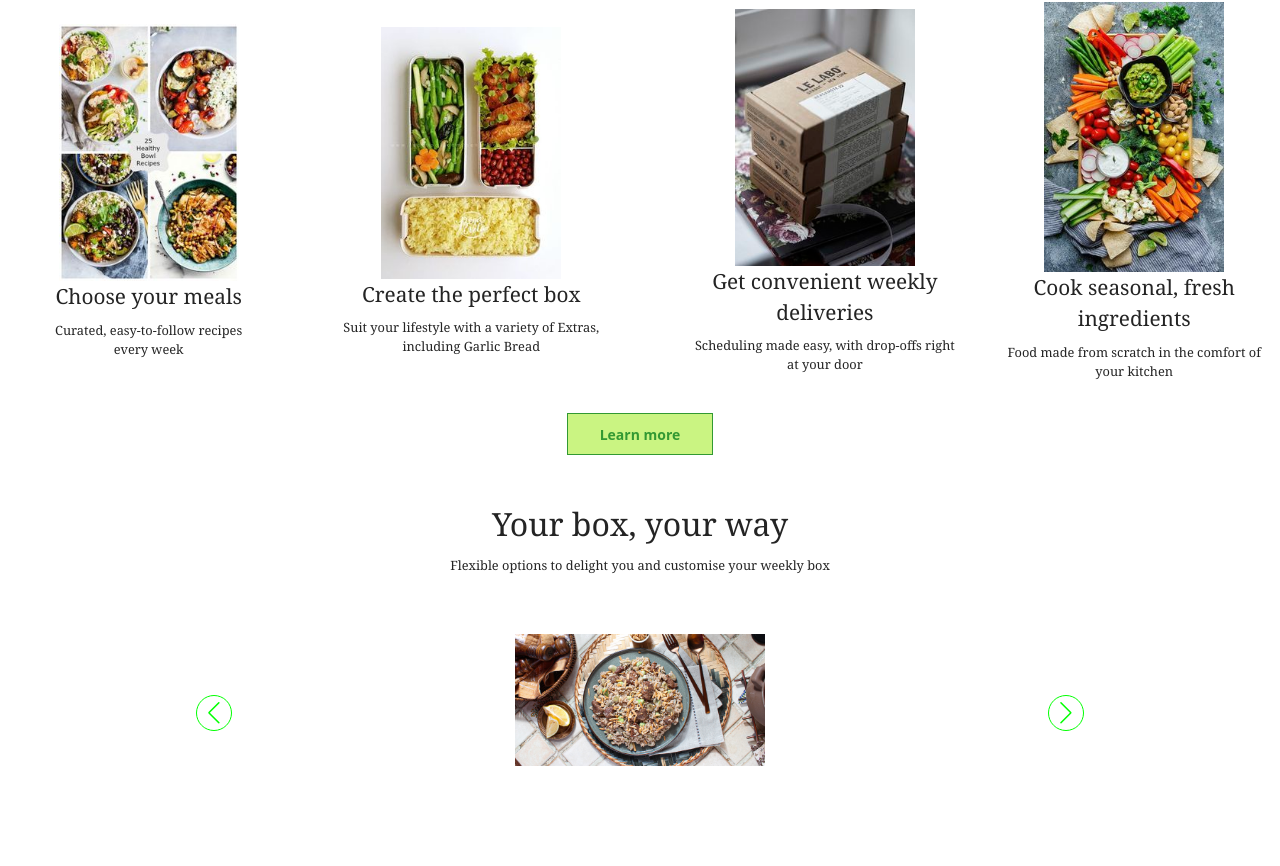
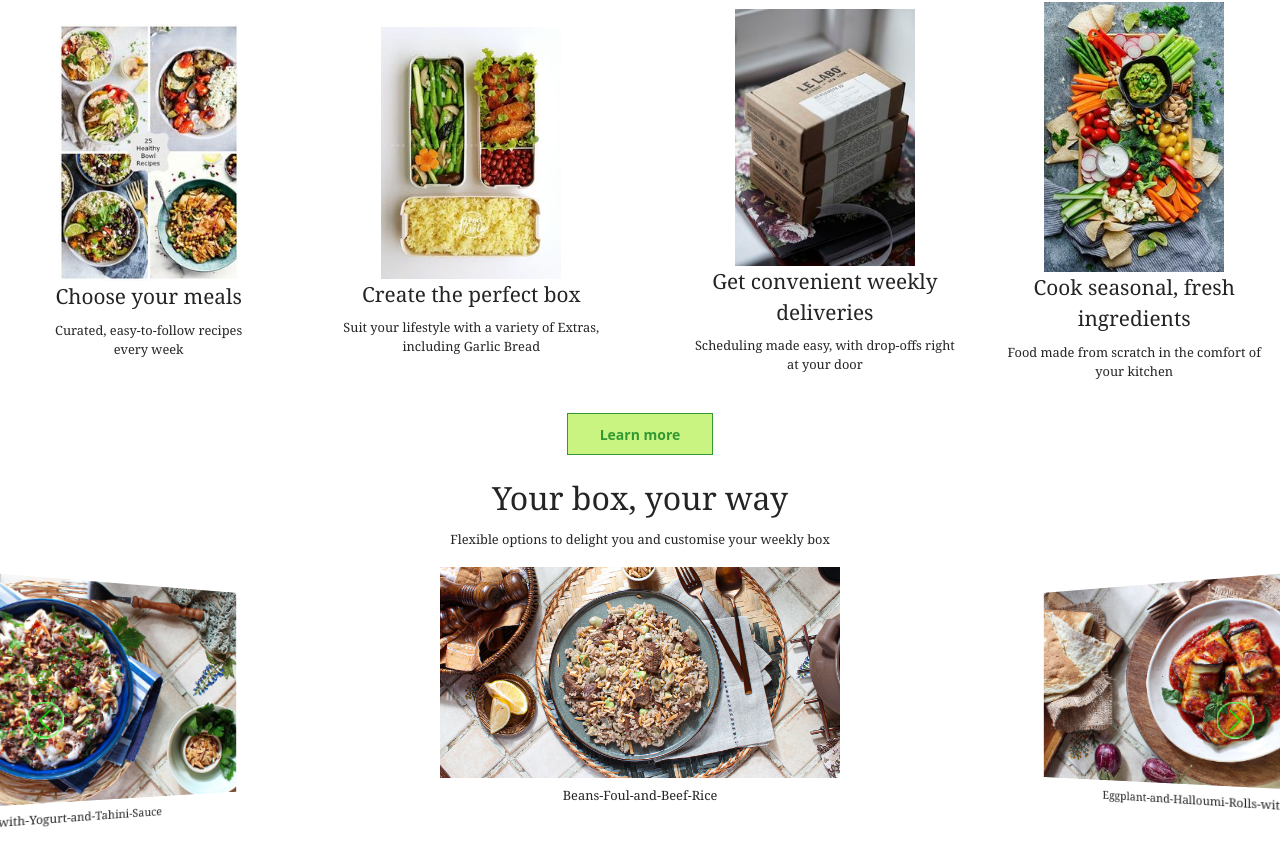
Before and after one commit to IbrahimSam96/Foodio, a Next.js app: page / in a window 1280 px wide. Shown: the part 486-1352 px from the top of the page. Built offline with nearby package versions, Linux system fonts and the light colour scheme; no server answers.

Commit message:
Added Swiper Styling

```diff
--- a/pages/index.js
+++ b/pages/index.js
@@ -15,6 +15,7 @@ import { Navigation, EffectCoverflow } from "swiper";
 // Import Swiper styles
 import 'swiper/css';
 import 'swiper/css/navigation';
+import "swiper/css/effect-coverflow";
 
 
 const Home = () => {
@@ -255,7 +256,7 @@ const Home = () => {
 
       </div>
 
-      <div className={`col-start-1 col-end-8 row-start-4 row-end-5 grid justify-self-center text-center `}>
+      <div className={`col-start-1 col-end-8 row-start-4 row-end-5 grid justify-self-center`}>
 
         <span className={`self-center justify-self-center text-center`}>
           <p className={` text-[2em] font-medium font-serif text-[rgb(36,36,36)]  `}>Your box, your way
@@ -268,56 +269,86 @@ const Home = () => {
 
         <Swiper
           effect={"coverflow"}
-          centeredSlides={false}
-          slidesPerView={"auto"}
+          centeredSlides={true}
+          slidesPerView={2}
+
           navigation={true}
-          modules={[Navigation]}
-          allowTouchMove={false}
-          className={`w-full mb-8 text-center self-center max-w-[1350px] `}
+          modules={[Navigation, EffectCoverflow]}
+          allowTouchMove={true}
+          className={`w-full mt-8 self-center bg-center bg-cover max-w-[1400px]`}
           loop={true}
           coverflowEffect={{
             rotate: 50,
             stretch: 0,
             depth: 100,
             modifier: 1,
-            slideShadows: true,
+            slideShadows: false,
           }}
-
-        // slidesPerView={2}
         // spaceBetween={0}
 
         >
           <SwiperSlide >
+            <span className={`grid`} >
               <Image
-              width={250}
+                width={400}
                 height={220}
                 className={`inline hover:cursor-pointer mx-8 justify-self-center `}
                 alt={'Beans-Foul-and-Beef-Rice'}
                 src={'/Beans-Foul-and-Beef-Rice.jpeg'}
               />
+              <p className={` text-[0.8em] font-medium font-serif text-[rgb(36,36,36)] p-2 justify-self-center  `}>
+                Beans-Foul-and-Beef-Rice
+              </p>
+            </span>
+
           </SwiperSlide >
 
+          <SwiperSlide >
+            <span className={`grid`} >
 
-          <SwiperSlide >
               <Image
-              width={250}
+                width={450}
                 height={220}
                 className={`inline hover:cursor-pointer mx-8 justify-self-center `}
                 alt={'Eggplant-and-Halloumi-Rolls-with-Tomato-Sauce'}
                 src={'/Eggplant-and-Halloumi-Rolls-with-Tomato-Sauce.jpeg'}
               />
+              <p className={` text-[0.8em] font-medium font-serif text-[rgb(36,36,36)] p-2 justify-self-center  `}>
+                Eggplant-and-Halloumi-Rolls-with-Tomato-Sauce
+              </p>
+            </span>
           </SwiperSlide >
           <SwiperSlide >
+            <span className={`grid`} >
+
               <Image
-              width={250}
+                width={450}
                 height={220}
                 className={`inline hover:cursor-pointer mx-8 justify-self-center `}
                 alt={'Peri-Peri-Chicken'}
                 src={'/Peri-Peri-Chicken.jpeg'}
               />
+              <p className={` text-[0.8em] font-medium font-serif text-[rgb(36,36,36)] p-2 justify-self-center  `}>
+                Peri-Peri-Chicken
+              </p>
+            </span>
+          </SwiperSlide >
+          <SwiperSlide >
+            <span className={`grid`} >
+
+              <Image
+                width={450}
+                height={220}
+                className={`inline hover:cursor-pointer mx-8 justify-self-center `}
+                alt={'Shells-Pasta-with-Yogurt-and-Tahini-Sauce'}
+                src={'/Shells-Pasta-with-Yogurt-and-Tahini-Sauce.jpeg'}
+              />
+              <p className={` text-[0.8em] font-medium font-serif text-[rgb(36,36,36)] p-2 justify-self-center  `}>
+                Shells-Pasta-with-Yogurt-and-Tahini-Sauce
+              </p>
+            </span>
 
           </SwiperSlide >
-
 
         </Swiper>
 
```
Lines whose indentation alone changed are shown as unchanged.
